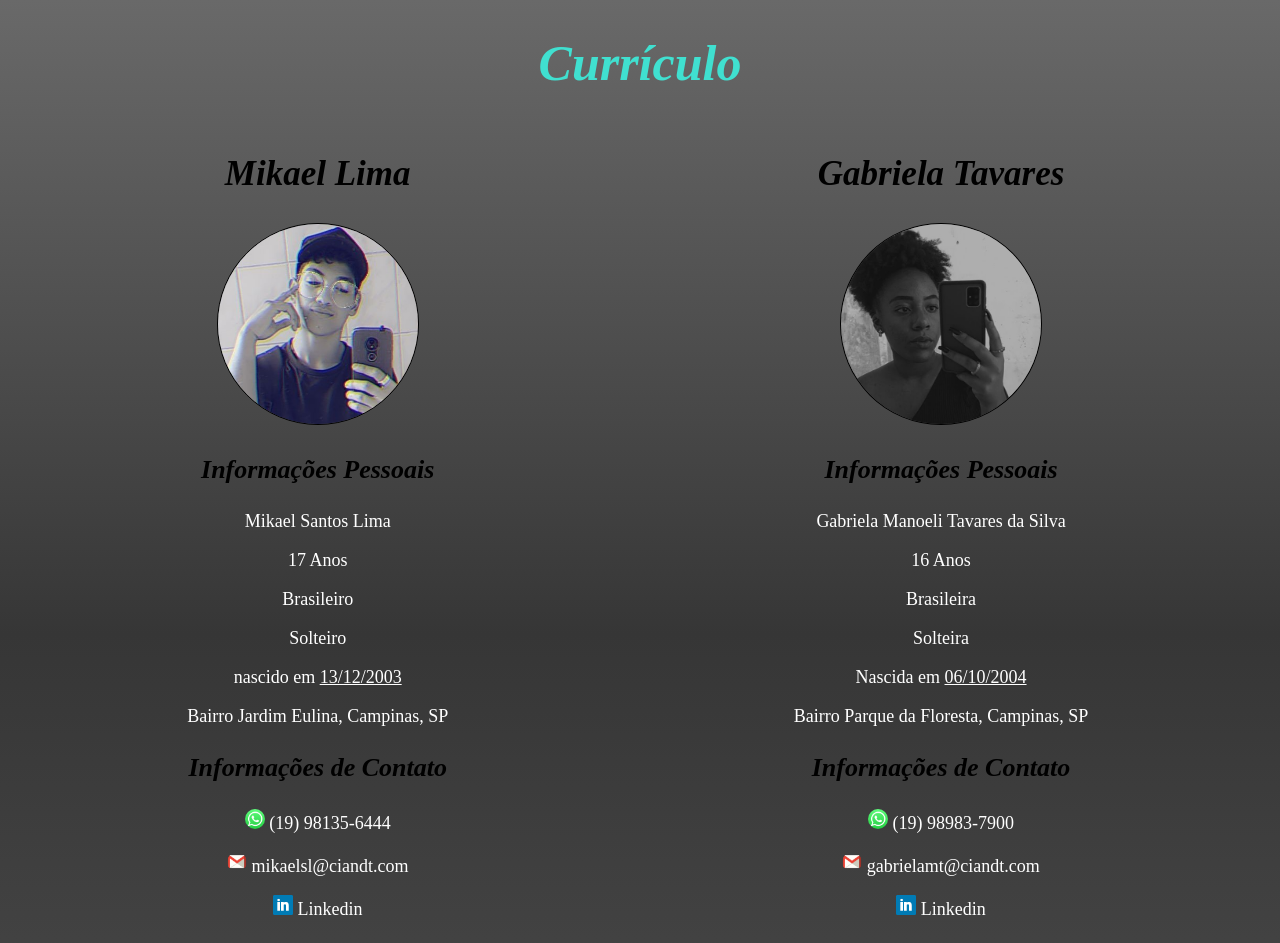
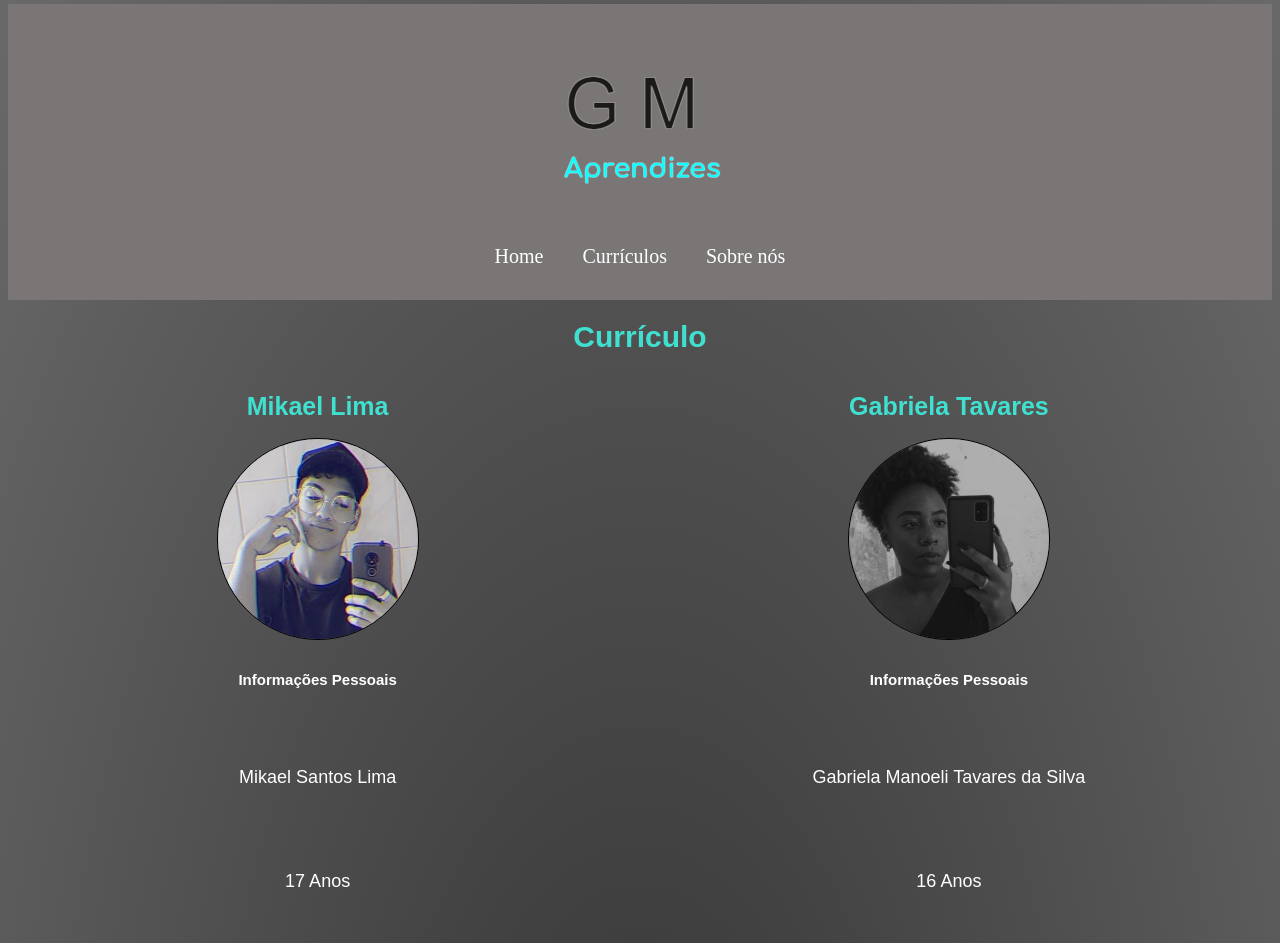
Before and after one commit to Stiverson/projeto-ci-t-aprendizes, a plain HTML site: page curriculo.html in a window 1280 px wide. Shown: the top 943 px of the page. Drawn offline with Linux system fonts and the light colour scheme.

Commit message:
Adição do header na página currico e ajuste no css

```diff
--- a/css/style.css
+++ b/css/style.css
@@ -102,3 +102,51 @@ a:link
 {
  text-decoration:none;
 }
+/* Ajuste no css para exibição do header*/
+.linkedinimg{
+    width:20px;
+    height:20px;
+}
+
+.telefoneimg{
+    width:20px;
+    height:20px;
+    border-radius: 100%;
+}
+
+.emailimg{
+    width:20px;
+    height:20px;
+    border-radius: 100%;
+}
+
+.cursos{
+    color: rgb(4, 0, 63);
+}
+
+p{
+    font-size: 18px;
+    color:white;
+}
+
+a {
+    color: white;
+    text-decoration: none;
+}
+
+a:hover {
+    color: turquoise;
+    background-color: transparent;
+}
+
+.foto-perfil{
+    border-radius: 100%;
+    max-width: 200px;
+    border: 1px solid black
+}
+
+.people{
+	width: 49%;
+	display: inline-block;
+	text-align: center;
+ }
--- a/curriculo.html
+++ b/curriculo.html
@@ -4,15 +4,27 @@
     <meta charset="UTF-8">
     <meta name="viewport" content="width=device-width, initial-scale=1.0">
     <title>Currículo</title>
-    <link rel="stylesheet" href="css/style.curriculo.css">
+    <link rel="stylesheet" href="css/style.css">
 </head>
     <style type="text/css">
     </style>
 <body>
 
+    <header>
+        <div class="caixa">
+            <h1><img src="imagens/logogms.png"></h1>
+           <nav>
+                    <ul class="menu">
+                        <li><a href="index.html">Home</a></li>
+                        <li><a href="Curriculo.html">Currículos</a></li>
+                        <li><a href="Sobre.html">Sobre nós</a></li>
+                    </ul>
+            </nav>
+        </div>
+    </header>
     <h1>Currículo</h1>
 
-    <div>
+    <div class="people">
         <section>
             <h2>Mikael Lima</h2>
             <img class="foto-perfil" src="imagens/mikael.jpg">
@@ -45,7 +57,7 @@
                 <p>Git e Github-<b class="cursos">Udemy</b></p>
         </section>
     </div>
-    <div>
+    <div class="people">
         <section>
             <h2>Gabriela Tavares</h2>
             <img class="foto-perfil" src="imagens/gabi.jpg">
@@ -77,5 +89,7 @@
             <p>Git e Github-<b class="cursos">Udemy</b></p>
         </section>
     </div>
+
+
 </body>
 </html>
```
